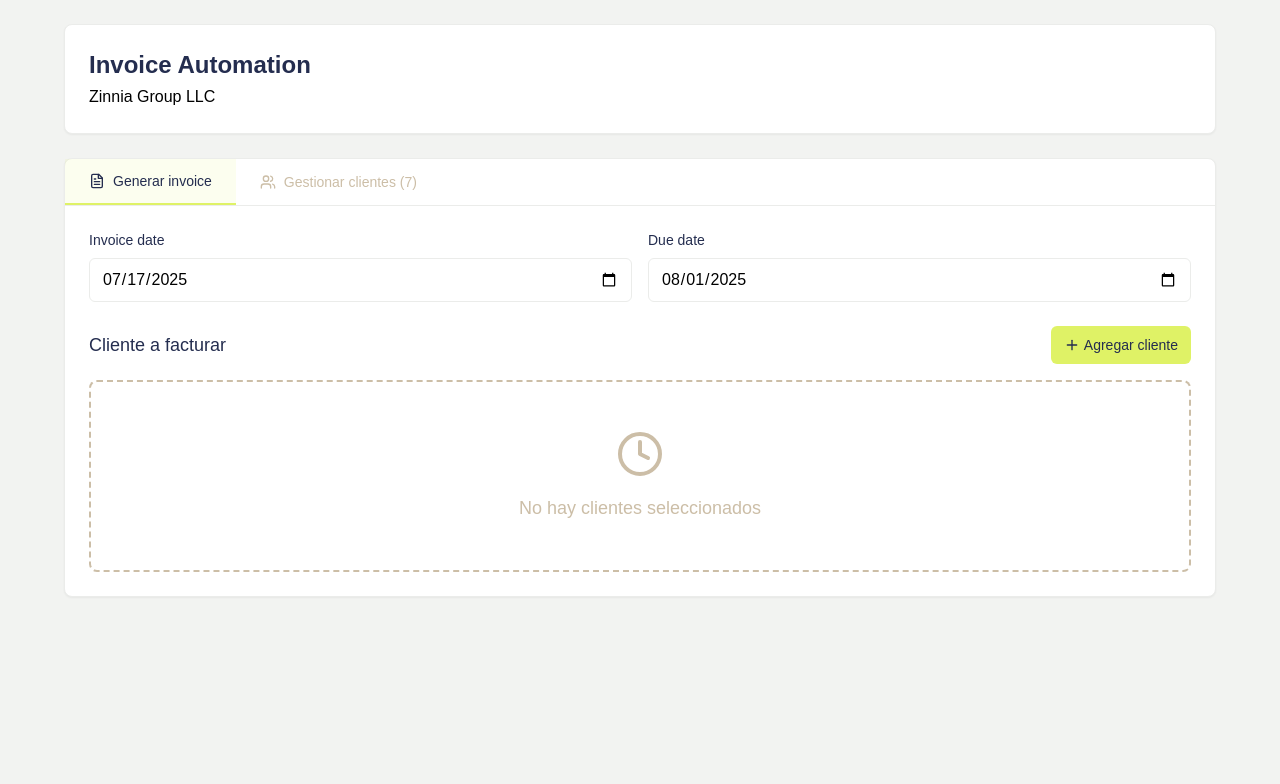
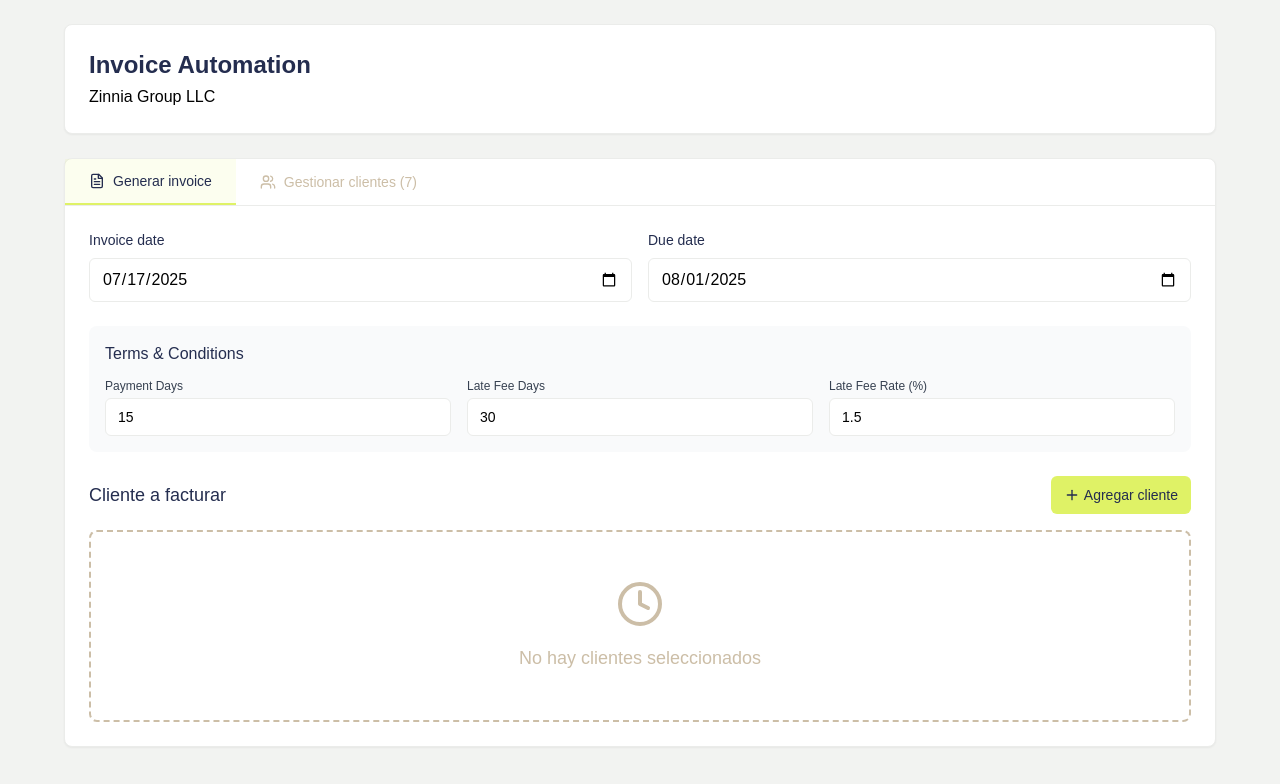
Before and after one commit to byferraz/zinnia-invoice-generator, a React (Create React App) app: page / in a window 1280 px wide. Shown: the top 784 px of the page. Built offline with nearby package versions, Linux system fonts and the light colour scheme; a web font is replaced by a local one.

Commit message:
Update ZinniaInvoiceGenerator.js

```diff
--- a/src/components/ZinniaInvoiceGenerator.js
+++ b/src/components/ZinniaInvoiceGenerator.js
@@ -61,6 +61,11 @@
   const [selectedClients, setSelectedClients] = useState([]);
   const [invoiceDate, setInvoiceDate] = useState(new Date().toISOString().split('T')[0]);
   const [dueDate, setDueDate] = useState('');
+  // NUEVOS ESTADOS PARA TERMS & CONDITIONS
+  const [paymentDays, setPaymentDays] = useState('15');
+  const [lateFeeDays, setLateFeeDays] = useState('30');
+  const [lateFeeRate, setLateFeeRate] = useState('1.5');
+
   const [editingClient, setEditingClient] = useState(null);
   const [showClientForm, setShowClientForm] = useState(false);
   const [confirmationModal, setConfirmationModal] = useState({ isOpen: false, onConfirm: () => {} });
@@ -312,8 +317,8 @@
                     <table border="0" cellpadding="0" cellspacing="0" width="100%">
                         <tr><td align="left" style="font-size: 14px; color: #ffffff; line-height: 1.5;">
                             <p style="font-weight: 400; margin: 0 0 8px 0;">Terms & Conditions</p>
-                            <p style="margin: 0;">Please pay within net 15 days of receiving this invoice.</p>
-                            <p style="margin: 0;">Invoices not paid within 30 days are subject to a 1.5% monthly finance charge</p>
+                            <p style="margin: 0;">Please pay within net ${paymentDays} days of receiving this invoice.</p>
+                            <p style="margin: 0;">Invoices not paid within ${lateFeeDays} days are subject to a ${lateFeeRate}% monthly finance charge</p>
                         </td></tr>
                     </table>
                 </div>
@@ -504,6 +509,47 @@
                         <label className="block text-sm font-medium mb-2" style={{color: '#242d4f'}}>Due date</label>
                         <input type="date" value={dueDate} onChange={(e) => setDueDate(e.target.value)} className="w-full px-3 py-2 border rounded-md" style={{borderColor: '#ebecea'}}/>
                       </div>
+                   </div>
+
+                   {/* NUEVA SECCIÓN: TERMS & CONDITIONS */}
+                   <div className="mt-4 p-4 bg-gray-50 rounded-lg" style={{borderColor: '#ebecea'}}>
+                     <h4 className="text-md font-medium mb-3" style={{color: '#242d4f'}}>Terms & Conditions</h4>
+                     <div className="grid grid-cols-1 md:grid-cols-3 gap-4">
+                       <div>
+                         <label className="block text-xs font-medium text-gray-700 mb-1">Payment Days</label>
+                         <input
+                           type="number"
+                           value={paymentDays}
+                           onChange={(e) => setPaymentDays(e.target.value)}
+                           className="w-full px-3 py-2 border rounded-md text-sm"
+                           style={{borderColor: '#ebecea'}}
+                           placeholder="15"
+                         />
+                       </div>
+                       <div>
+                         <label className="block text-xs font-medium text-gray-700 mb-1">Late Fee Days</label>
+                         <input
+                           type="number"
+                           value={lateFeeDays}
+                           onChange={(e) => setLateFeeDays(e.target.value)}
+                           className="w-full px-3 py-2 border rounded-md text-sm"
+                           style={{borderColor: '#ebecea'}}
+                           placeholder="30"
+                         />
+                       </div>
+                       <div>
+                         <label className="block text-xs font-medium text-gray-700 mb-1">Late Fee Rate (%)</label>
+                         <input
+                           type="number"
+                           step="0.1"
+                           value={lateFeeRate}
+                           onChange={(e) => setLateFeeRate(e.target.value)}
+                           className="w-full px-3 py-2 border rounded-md text-sm"
+                           style={{borderColor: '#ebecea'}}
+                           placeholder="1.5"
+                         />
+                       </div>
+                     </div>
                    </div>
 
                    <div>
```
